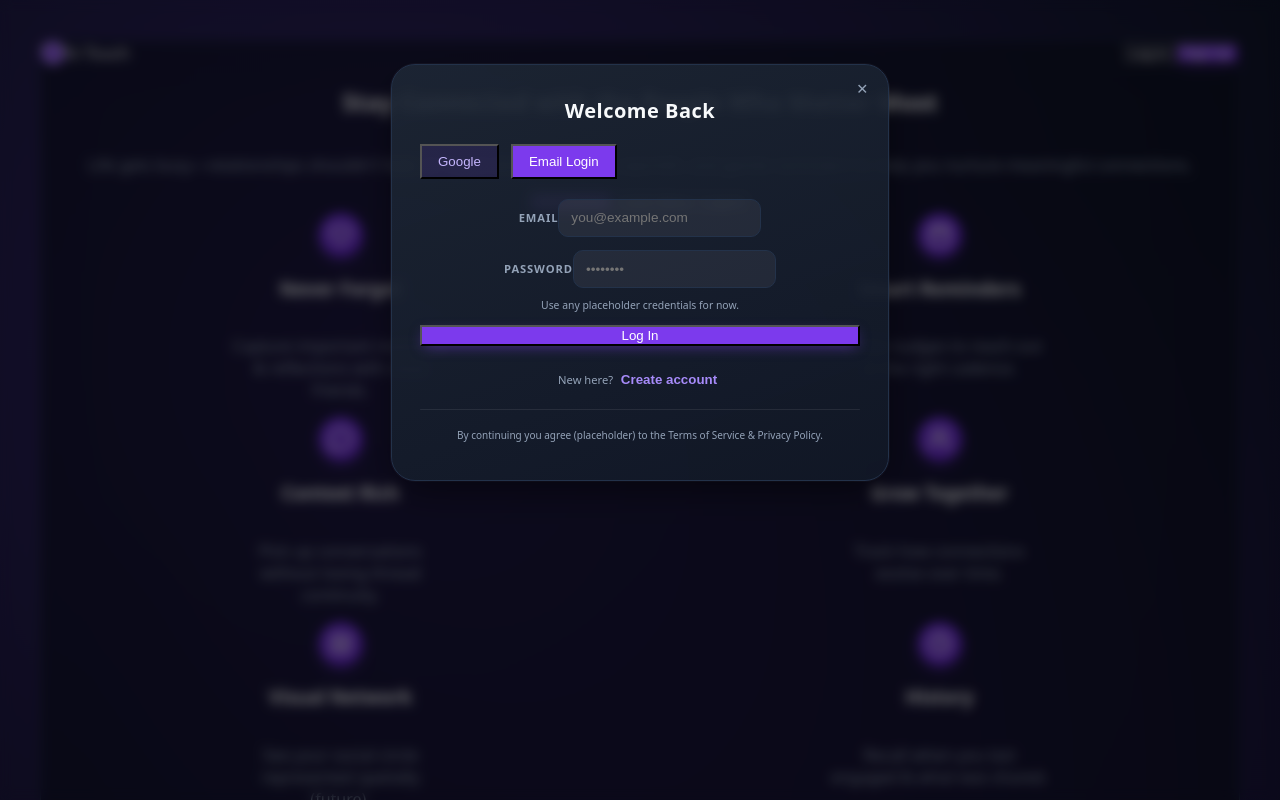
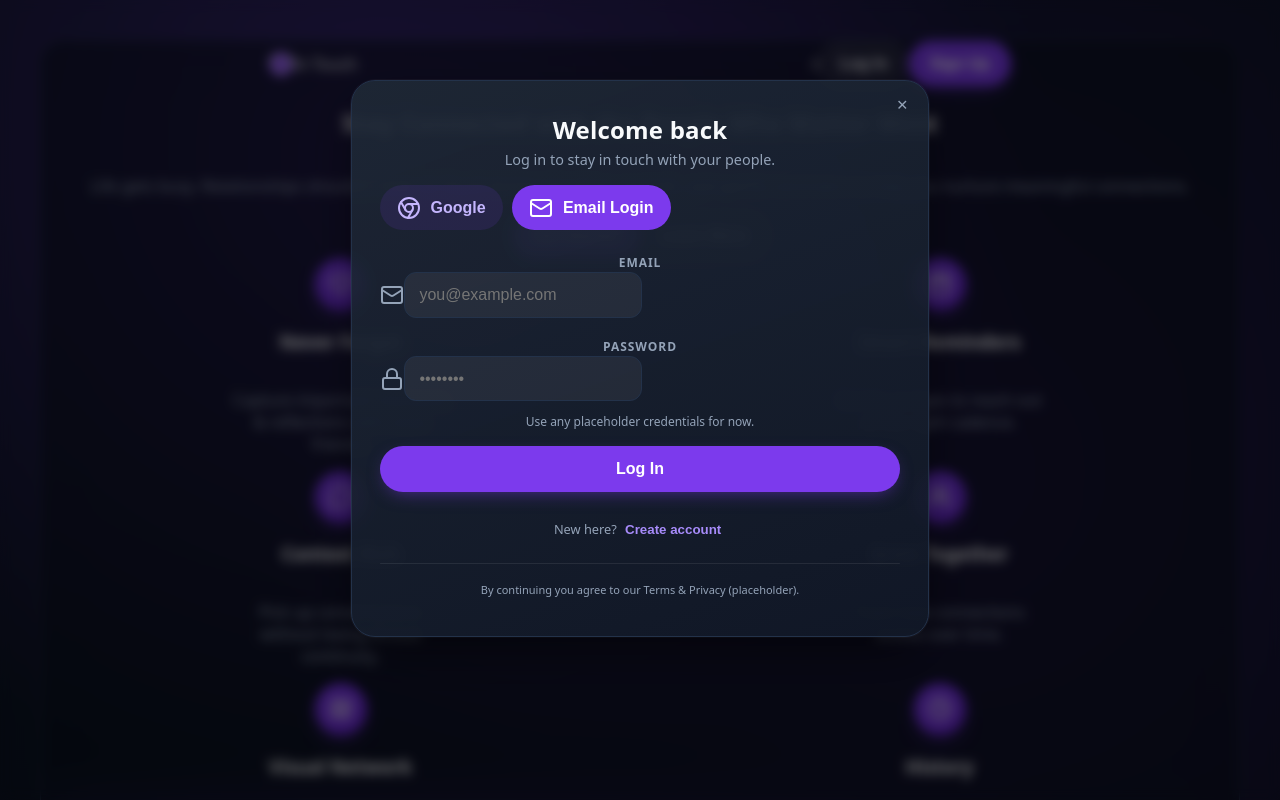
Before and after one commit to Codepath-Students/in-touch, a React app in the folder frontend/: page / in a window 1280 px wide. Both pictures are taken after a click on the button "Log In". Shown: the top 800 px of the page. Built offline with nearby package versions, Linux system fonts and the light colour scheme; the HTML template or start-up script is replaced by a standard one.

Commit message:
some more edits to design but still needs work

```diff
--- a/frontend/src/components/AuthModal.jsx
+++ b/frontend/src/components/AuthModal.jsx
@@ -1,71 +1,109 @@
-import React, { useState } from 'react';
+import React, { useState } from "react";
+import { Chrome, Mail, Lock, User } from "lucide-react";
 
 const AuthModal = ({ open, mode, onClose, onSwitchMode }) => {
-  const [tab, setTab] = useState('credentials'); // 'google' | 'credentials'
-
+  const [tab, setTab] = useState("credentials"); // 'google' | 'credentials'
   if (!open) return null;
 
+  const stop = (e) => e.stopPropagation();
+
   return (
-    <div className="modal-overlay" aria-modal="true" role="dialog">
-      <div className="auth-modal">
-        <button className="close-btn" onClick={onClose} aria-label="Close">✕</button>
-        <h2>{mode === 'login' ? 'Welcome Back' : 'Create Your Account'}</h2>
+    <div
+      className="modal-overlay"
+      aria-modal="true"
+      role="dialog"
+      onClick={onClose}
+    >
+      <div className="auth-modal" onClick={stop}>
+        <button className="close-btn" onClick={onClose} aria-label="Close">
+          ✕
+        </button>
+
+        <h2>{mode === "login" ? "Welcome back" : "Create your account"}</h2>
+        <p className="subtitle">
+          {mode === "login"
+            ? "Log in to stay in touch with your people."
+            : "Sign up to start nurturing connections."}
+        </p>
+
         <div className="tab-row">
           <button
-            className={`btn-switch ${tab === 'google' ? 'active' : ''}`}
-            onClick={() => setTab('google')}
+            className={`btn-switch ${tab === "google" ? "active" : ""}`}
+            onClick={() => setTab("google")}
             type="button"
           >
-            Google
+            <Chrome className="h-4 w-4" /> Google
           </button>
           <button
-            className={`btn-switch ${tab === 'credentials' ? 'active' : ''}`}
-            onClick={() => setTab('credentials')}
+            className={`btn-switch ${tab === "credentials" ? "active" : ""}`}
+            onClick={() => setTab("credentials")}
             type="button"
           >
-            {mode === 'login' ? 'Email Login' : 'Email Signup'}
+            <Mail className="h-4 w-4" />{" "}
+            {mode === "login" ? "Email Login" : "Email Signup"}
           </button>
         </div>
 
-        {tab === 'google' && (
+        {tab === "google" && (
           <div className="card p-4 flex flex-col gap-3">
-            <p className="text-xs text-[var(--color-muted)]">
-              For now this is a placeholder. A Google OAuth button would appear here.
+            <p className="text-sm text-[var(--color-muted)]">
+              Placeholder for Google OAuth. This button doesn’t do anything yet.
             </p>
-            <button className="btn-primary w-full justify-center">Continue with Google</button>
+            <button className="btn-primary w-full">
+              <Chrome className="h-4 w-4 mr-2" />
+              Continue with Google
+            </button>
           </div>
         )}
 
-        {tab === 'credentials' && (
+        {tab === "credentials" && (
           <form className="auth-form" onSubmit={(e) => e.preventDefault()}>
+            {mode === "signup" && (
+              <div>
+                <label htmlFor="name">Name</label>
+                <div className="flex items-center gap-2">
+                  <User className="h-4 w-4 text-[var(--color-muted)]" />
+                  <input id="name" placeholder="Your name" type="text" />
+                </div>
+              </div>
+            )}
             <div>
               <label htmlFor="email">Email</label>
-              <input id="email" placeholder="you@example.com" type="email" />
+              <div className="flex items-center gap-2">
+                <Mail className="h-4 w-4 text-[var(--color-muted)]" />
+                <input id="email" placeholder="you@example.com" type="email" />
+              </div>
             </div>
             <div>
               <label htmlFor="password">Password</label>
-              <input id="password" placeholder="••••••••" type="password" />
+              <div className="flex items-center gap-2">
+                <Lock className="h-4 w-4 text-[var(--color-muted)]" />
+                <input id="password" placeholder="••••••••" type="password" />
+              </div>
             </div>
+
             <div className="helper-text">
-              {mode === 'login'
-                ? 'Use any placeholder credentials for now.'
-                : 'Choose a strong password. (Demo placeholder)'}
+              {mode === "login"
+                ? "Use any placeholder credentials for now."
+                : "Choose a strong password. (Demo placeholder)"}
             </div>
-            <button className="btn-primary w-full justify-center mt-1" type="button">
-              {mode === 'login' ? 'Log In' : 'Sign Up'}
+
+            <button className="btn-primary w-full mt-1" type="button">
+              {mode === "login" ? "Log In" : "Sign Up"}
             </button>
+
             <div className="switch-auth">
-              {mode === 'login' ? (
+              {mode === "login" ? (
                 <>
-                  New here?{' '}
-                  <button type="button" onClick={() => onSwitchMode('signup')}>
+                  New here?{" "}
+                  <button type="button" onClick={() => onSwitchMode("signup")}>
                     Create account
                   </button>
                 </>
               ) : (
                 <>
-                  Already have an account?{' '}
-                  <button type="button" onClick={() => onSwitchMode('login')}>
+                  Already have an account?{" "}
+                  <button type="button" onClick={() => onSwitchMode("login")}>
                     Log in
                   </button>
                 </>
@@ -75,9 +113,8 @@ const AuthModal = ({ open, mode, onClose, onSwitchMode }) => {
         )}
 
         <div className="divider" />
-
-        <p className="text-[10px] text-center text-[var(--color-muted)] px-2">
-          By continuing you agree (placeholder) to the Terms of Service & Privacy Policy.
+        <p className="text-[11px] text-center text-[var(--color-muted)] px-2">
+          By continuing you agree to our Terms & Privacy (placeholder).
         </p>
       </div>
     </div>
--- a/frontend/src/index.css
+++ b/frontend/src/index.css
@@ -50,29 +50,24 @@
 }
 */
 
-html,
-body,
-#root {
-  min-height: 100%;
+html, body, #root {
+  height: 100%;
+  min-height: 100dvh; /* dynamic viewport for mobile */
 }
 
 body {
-  background: radial-gradient(
-      circle at 30% 20%,
-      rgba(124, 58, 237, 0.35),
-      transparent 60%
-    ),
-    radial-gradient(circle at 75% 60%, rgba(76, 29, 149, 0.35), transparent 65%),
+  background:
+    radial-gradient(circle at 30% 20%, rgba(124,58,237,0.35), transparent 60%),
+    radial-gradient(circle at 75% 60%, rgba(76,29,149,0.35), transparent 65%),
     linear-gradient(160deg, var(--color-surface-800), var(--color-surface-900));
   color: var(--color-foreground);
-  font-family: system-ui, -apple-system, BlinkMacSystemFont, "Segoe UI", Roboto,
-    Oxygen;
+  font-family: system-ui, -apple-system, BlinkMacSystemFont, "Segoe UI", Roboto, Oxygen;
   -webkit-font-smoothing: antialiased;
 }
 
-/* Constrain main app wrapper to full viewport height */
+/* App shell fills viewport */
 .app-shell {
-  min-height: 100vh;
+  min-height: 100dvh;
   display: flex;
   flex-direction: column;
 }
@@ -81,59 +76,52 @@ body {
 .surface-framed {
   border: 1px solid var(--color-border);
   border-radius: var(--radius-2xl);
-  background: rgba(11, 17, 32, 0.55);
+  background: rgba(11,17,32,0.55);
   backdrop-filter: blur(24px);
 }
 
-/* Buttons */
-.btn-base {
-  font-size: 0.875rem;
-  font-weight: 600;
+/* Buttons: keep variants lightweight, include base via grouping */
+.btn,
+.btn-primary,
+.btn-ghost,
+.btn-switch {
+  font-size: 1rem;
+  font-weight: 700;
   line-height: 1;
   display: inline-flex;
   align-items: center;
-  gap: 0.5rem;
+  justify-content: center;
+  gap: 0.6rem;
   border-radius: 999px;
-  padding: 0.65rem 1.15rem;
+  padding: 0.85rem 1.25rem;
   cursor: pointer;
-  transition: background 0.15s, color 0.15s, box-shadow 0.15s, transform 0.15s;
+  transition: background .15s, color .15s, box-shadow .15s, transform .1s;
   user-select: none;
   border: 1px solid transparent;
   background: none;
 }
 
 .btn-primary {
-  composes: btn-base;
   background: var(--color-primary-600);
   color: #fff;
-  box-shadow: 0 4px 14px -4px rgba(124, 58, 237, 0.55);
+  box-shadow: 0 6px 18px -6px rgba(124,58,237,0.55);
 }
-.btn-primary:hover {
-  background: var(--color-primary-500);
-}
-.btn-primary:active {
-  transform: translateY(1px);
-}
+.btn-primary:hover { background: var(--color-primary-500); }
+.btn-primary:active { transform: translateY(1px); }
 
 .btn-ghost {
-  composes: btn-base;
-  background: rgba(255, 255, 255, 0.08);
+  background: rgba(255,255,255,0.08);
   color: var(--color-foreground);
-  border-color: rgba(255, 255, 255, 0.12);
+  border-color: rgba(255,255,255,0.12);
 }
-.btn-ghost:hover {
-  background: rgba(255, 255, 255, 0.15);
-}
-.btn-ghost:active {
-  transform: translateY(1px);
-}
+.btn-ghost:hover { background: rgba(255,255,255,0.14); }
+.btn-ghost:active { transform: translateY(1px); }
 
 .btn-switch {
-  composes: btn-base;
-  background: rgba(124, 58, 237, 0.12);
+  background: rgba(124,58,237,0.12);
   color: var(--color-primary-300);
-  font-weight: 500;
-  padding: 0.5rem 1rem;
+  font-weight: 700;
+  padding: 0.6rem 1rem;
 }
 .btn-switch.active {
   background: var(--color-primary-600);
@@ -142,88 +130,70 @@ body {
 
 /* Icon circle */
 .icon-circle {
-  width: 44px;
-  height: 44px;
+  width: 52px;
+  height: 52px;
   display: grid;
   place-items: center;
   border-radius: 50%;
-  background: linear-gradient(
-    145deg,
-    var(--color-primary-600),
-    var(--color-primary-700)
-  );
+  background: linear-gradient(145deg, var(--color-primary-600), var(--color-primary-700));
   color: #fff;
-  box-shadow: 0 6px 18px -6px rgba(124, 58, 237, 0.6);
+  box-shadow: 0 8px 22px -8px rgba(124,58,237,0.6);
 }
 
 /* Card */
 .card {
-  background: rgba(255, 255, 255, 0.04);
+  background: rgba(255,255,255,0.05);
   border: 1px solid var(--color-border);
   border-radius: var(--radius-xl);
 }
 
 /* Sections spacing helpers */
-.section {
-  padding: 4rem 0;
-}
+.section { padding: 5rem 0; }
 
 /* Modal */
 .modal-overlay {
   position: fixed;
   inset: 0;
-  background: rgba(0, 0, 0, 0.55);
+  background: rgba(0,0,0,0.55);
   backdrop-filter: blur(6px);
   display: flex;
   align-items: flex-start;
   justify-content: center;
-  padding-top: 8vh;
+  padding-top: 10vh;
   z-index: 50;
-  animation: fadeIn 0.25s ease;
+  animation: fadeIn .25s ease;
 }
 
-@keyframes fadeIn {
-  from {
-    opacity: 0;
-  }
-  to {
-    opacity: 1;
-  }
-}
+@keyframes fadeIn { from { opacity: 0; } to { opacity: 1; } }
 
 .auth-modal {
-  width: min(100%, 440px);
-  background: linear-gradient(
-    160deg,
-    rgba(31, 41, 55, 0.85),
-    rgba(17, 24, 39, 0.9)
-  );
+  width: min(100%, 520px);
+  background: linear-gradient(160deg, rgba(31,41,55,0.9), rgba(17,24,39,0.95));
   border: 1px solid var(--color-border);
   border-radius: var(--radius-2xl);
   padding: 2rem 1.75rem 1.75rem;
   position: relative;
   color: var(--color-foreground);
-  box-shadow: 0 14px 40px -10px rgba(0, 0, 0, 0.6),
-    0 0 0 1px rgba(255, 255, 255, 0.04);
-  animation: scaleIn 0.25s ease;
+  box-shadow: 0 18px 50px -12px rgba(0,0,0,0.6), 0 0 0 1px rgba(255,255,255,0.04);
+  animation: scaleIn .25s ease;
 }
 
 @keyframes scaleIn {
-  from {
-    transform: translateY(14px) scale(0.96);
-    opacity: 0;
-  }
-  to {
-    transform: translateY(0) scale(1);
-    opacity: 1;
-  }
+  from { transform: translateY(14px) scale(.96); opacity: 0; }
+  to { transform: translateY(0) scale(1); opacity: 1; }
 }
 
 .auth-modal h2 {
-  font-size: 1.25rem;
-  font-weight: 600;
+  font-size: 1.5rem;
+  font-weight: 800;
   margin: 0;
-  letter-spacing: 0.5px;
+  letter-spacing: .2px;
+}
+
+.auth-modal .subtitle {
+  font-size: 0.9rem;
+  color: var(--color-muted);
+  margin-top: 0.25rem;
 }
 
 .auth-modal .close-btn {
@@ -237,17 +207,15 @@ body {
   font-size: 0.9rem;
   padding: 0.35rem 0.6rem;
   border-radius: 6px;
-  transition: background 0.15s;
+  transition: background .15s;
 }
-.auth-modal .close-btn:hover {
-  background: rgba(255, 255, 255, 0.08);
-}
+.auth-modal .close-btn:hover { background: rgba(255,255,255,0.08); }
 
 /* Tabs */
 .tab-row {
   display: flex;
-  gap: 0.75rem;
-  margin-top: 1.25rem;
+  gap: 0.6rem;
+  margin-top: 1rem;
   margin-bottom: 1.25rem;
   flex-wrap: wrap;
 }
@@ -256,43 +224,42 @@ body {
 .auth-form {
   display: flex;
   flex-direction: column;
-  gap: 0.85rem;
+  gap: 1rem;
   margin-top: 0.25rem;
 }
 
 .auth-form label {
-  font-size: 0.7rem;
+  font-size: 0.75rem;
   text-transform: uppercase;
-  letter-spacing: 0.08em;
-  font-weight: 600;
+  letter-spacing: .08em;
+  font-weight: 700;
   color: var(--color-muted);
 }
 
 .auth-form input {
-  background: rgba(255, 255, 255, 0.06);
+  background: rgba(255,255,255,0.06);
   border: 1px solid var(--color-border);
   color: var(--color-foreground);
-  padding: 0.65rem 0.75rem;
-  font-size: 0.85rem;
-  border-radius: 10px;
+  padding: 0.8rem 0.9rem;
+  font-size: 1rem;
+  border-radius: 12px;
   outline: none;
-  transition: border-color 0.15s, background 0.15s;
+  transition: border-color .15s, background .15s;
 }
-
 .auth-form input:focus {
   border-color: var(--color-primary-500);
-  background: rgba(124, 58, 237, 0.18);
+  background: rgba(124,58,237,0.18);
 }
 
 .divider {
   height: 1px;
-  background: rgba(255, 255, 255, 0.08);
-  margin: 1.4rem 0 1.1rem;
+  background: rgba(255,255,255,0.08);
+  margin: 1.6rem 0 1.1rem;
   border-radius: 2px;
 }
 
 .helper-text {
-  font-size: 0.65rem;
+  font-size: 0.75rem;
   color: var(--color-muted);
   margin-top: -0.25rem;
 }
@@ -300,7 +267,7 @@ body {
 .switch-auth {
   text-align: center;
   margin-top: 0.75rem;
-  font-size: 0.7rem;
+  font-size: 0.8rem;
   color: var(--color-muted);
 }
 .switch-auth button {
@@ -308,14 +275,12 @@ body {
   border: none;
   color: var(--color-primary-400);
   cursor: pointer;
-  font-weight: 600;
+  font-weight: 700;
   padding: 0 0.3rem;
 }
-.switch-auth button:hover {
-  text-decoration: underline;
-}
+.switch-auth button:hover { text-decoration: underline; }
 
-/* Simple responsive tweak */
+/* Responsive */
 @media (max-width: 560px) {
   .auth-modal {
     width: calc(100% - 2rem);
--- a/frontend/src/pages/Landing-Page.jsx
+++ b/frontend/src/pages/Landing-Page.jsx
@@ -1,4 +1,3 @@
-// ...existing code...
 import React from "react";
 import { Heart, Calendar, MessageCircle, Users, Sparkles, Map, Clock } from "lucide-react";
 
@@ -17,11 +16,11 @@ const Feature = ({ icon: Icon, title, children }) => {
 };
   return (
     <div className="app-shell">
-      <div className="mx-auto w-full max-w-7xl px-5 py-8 flex flex-col gap-10">
+      <div className="mx-auto w-full rounded-md max-w-7xl px-5 py-8 flex flex-col gap-10">
         {/* Framed surface */}
         <div className="surface-framed px-6 pt-6 pb-12 flex flex-col gap-12">
           {/* Header */}
-          <header className="flex items-center justify-between">
+          <header className="flex items-center justify-around">
             <div className="flex items-center gap-3">
               <div className="grid h-10 w-10 place-items-center rounded-full bg-[var(--color-primary-600)] text-white shadow">
                 <Heart className="h-5 w-5" />
@@ -30,7 +29,7 @@ const Feature = ({ icon: Icon, title, children }) => {
                 In Touch
               </span>
             </div>
-            <div className="flex items-center gap-2">
+            <div className="flex items-center gap-2">t
               <button
                 className="btn-ghost"
                 onClick={() => onAuth('login')}
@@ -52,7 +51,7 @@ const Feature = ({ icon: Icon, title, children }) => {
                 Stay Connected with the People Who Matter Most
               </h1>
               <p className="mx-auto max-w-2xl text-base text-[var(--color-muted)]">
-                Life gets busy—relationships shouldn&apos;t fade. In Touch brings structure,
+                Life gets busy. Relationships shouldn't fade. In Touch brings structure,
                 warmth, and gentle reminders to help you nurture meaningful connections.
               </p>
               <div className="flex items-center justify-center gap-4 flex-wrap">
@@ -64,12 +63,6 @@ const Feature = ({ icon: Icon, title, children }) => {
                 </button>
                 <button className="btn-ghost">
                   Learn More
-                </button>
-                <button
-                  className="btn-ghost"
-                  onClick={() => onAuth('login')}
-                >
-                  Log In
                 </button>
               </div>
             </section>
```
